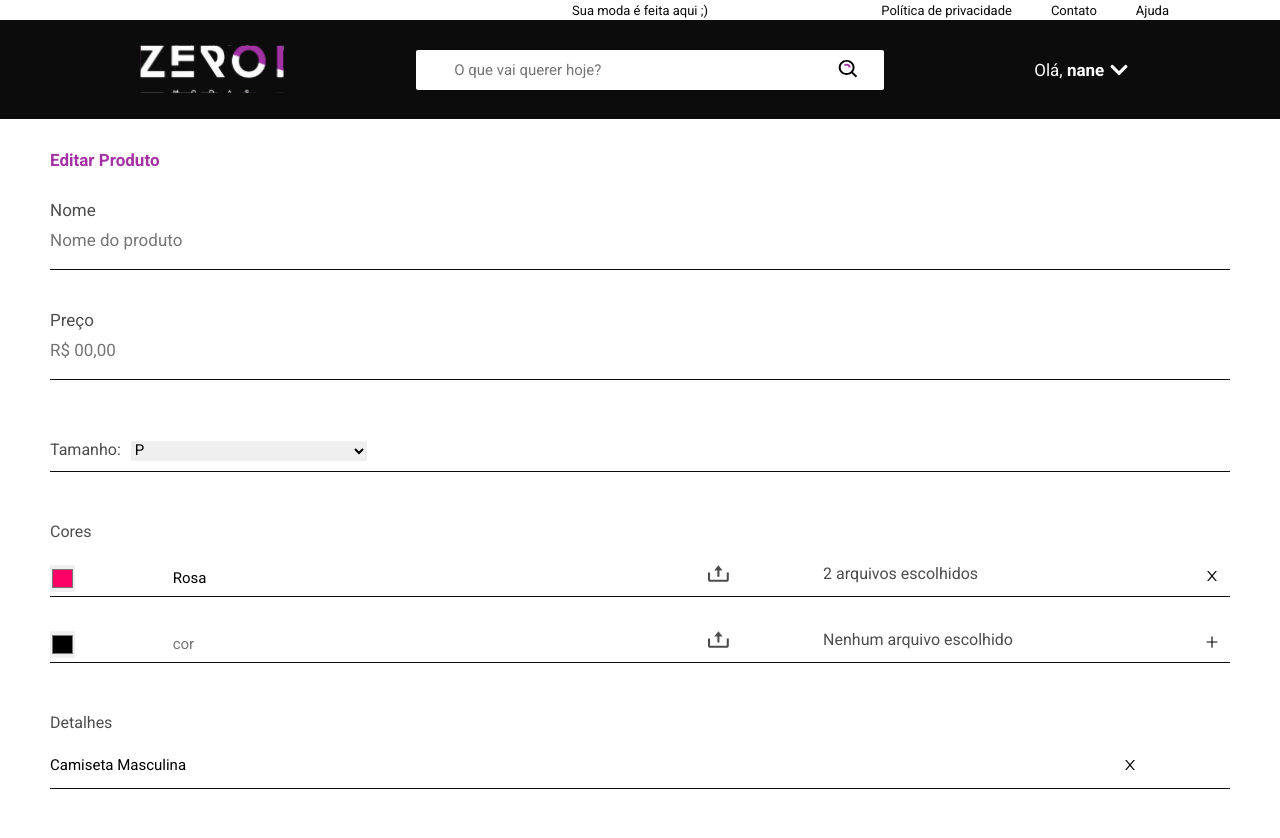
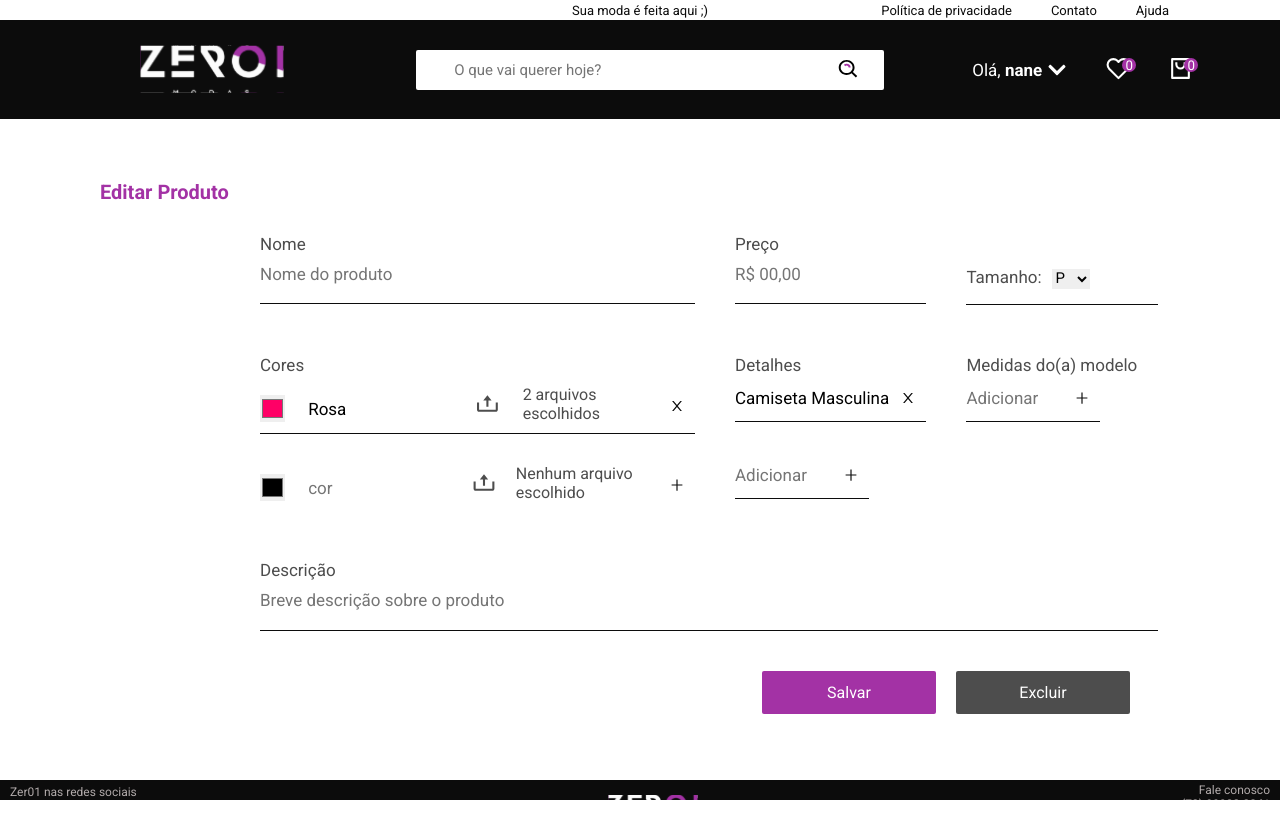
Before and after one commit to rayaneacacio/Zer01_Modas, a React (Vite) app: page /edit in a window 1280 px wide. Shown: the top 838 px of the page. Built offline with nearby package versions, Linux system fonts and the light colour scheme; some icons are missing.

Commit message:
aplicando estilos responsivos nas pages New e Edit

```diff
--- a/src/components/ChangeColor/style.js
+++ b/src/components/ChangeColor/style.js
@@ -39,4 +39,10 @@ export const Container = styled.div`
   > div > button {
     padding-bottom: 1rem;
   }
+
+  @media(min-width: 1000px) {
+    label, input {
+      font-size: 1.7rem;
+    }
+  }
 `;
--- a/src/components/EditCatalog/index.jsx
+++ b/src/components/EditCatalog/index.jsx
@@ -7,7 +7,7 @@ import { Container } from "./style";
 export function EditCatalog({ ...rest }) {
   return (
     <Container {...rest}>
-      <Input className="input-address" title="Nome" placeholder="Nome do produto" />
+      <Input title="Nome" placeholder="Nome do produto" />
 
       <Input title="Preço" placeholder="R$ 00,00" />
 
@@ -21,21 +21,27 @@ export function EditCatalog({ ...rest }) {
         </select>
       </label>
 
+      <div className="colors">
         <p>Cores</p>
         <div className="tags">
           <ChangeColor color="#FF0066" nameColor="Rosa" images={["vestido-rosa.png", "dafsgeg.png"]} />
           <ChangeColor $newColor />
         </div>
+      </div>
 
+      <div className="details">
         <p>Detalhes</p>
         <div className="tags">
           <OutfitTag text="Camiseta Masculina" />
           <OutfitTag $newTag />
         </div>
+      </div>
 
+      <div className="modelDetails">
         <p>Medidas do(a) modelo</p>
         <div className="tags">
           <OutfitTag $newTag />
+        </div>
       </div>
 
       <label className="textarea" htmlFor="textarea">
--- a/src/components/EditCatalog/style.js
+++ b/src/components/EditCatalog/style.js
@@ -6,9 +6,9 @@ export const Container = styled.div`
   flex-direction: column;
   gap: 4rem;
 
-  > p {
+  > div > p {
     font-size: 1.6rem;
-    margin: 1rem 0 -2rem 0;
+    margin: 1rem 0;
   }
 
   > label {
@@ -47,4 +47,62 @@ export const Container = styled.div`
       margin-top: 1rem;
     }
   }
+
+  @media(min-width: 1000px) {
+    display: grid;
+    grid-template-areas:
+      "name price size"
+      "colors details modelDetails"
+      "description description description";
+    grid-template-columns: 50% 22% 22%;
+    align-items: center;
+
+    > input:first-of-type {
+      grid-area: name;
+    }
+
+    > input:last-of-type {
+      grid-area: price;
+    }
+
+    #sizeLabel {
+      grid-area: size;
+      padding-bottom: 1.5rem;
+      margin-top: 3.3rem;
+    }
+
+    .colors {
+      grid-area: colors;
+    }
+
+    .details {
+      grid-area: details;
+    }
+
+    .modelDetails {
+      grid-area: modelDetails;
+    }
+
+    .colors, .details, .modelDetails {
+      height: 16rem;
+      overflow-y: auto;
+    }
+
+    .details > div, .modelDetails > div {
+      gap: 4rem;
+    }
+
+    .textarea {
+      grid-area: description;
+      font-size: 1.7rem;
+
+      textarea {
+        font-size: 1.7rem;
+      }
+    }
+
+    > label, > div > p {
+      font-size: 1.7rem;
+    }
+  }
 `;
--- a/src/components/Header/index.jsx
+++ b/src/components/Header/index.jsx
@@ -16,7 +16,7 @@ import { Container } from "./style";
 export function Header() {
   const [ menuDesktop, setMenuDesktop ] = useState("close");
 
-  const isAdmin = true;
+  const isAdmin = false;
 
   const navigate = useNavigate();
   const route = useLocation();
--- a/src/components/OutfitTag/style.js
+++ b/src/components/OutfitTag/style.js
@@ -15,4 +15,10 @@ export const Container = styled.div`
   input, button {
     background: none;
   }
+
+  @media(min-width: 1000px) {
+    input {
+      font-size: 1.7rem;
+    }
+  }
 `;
--- a/src/pages/Edit/index.jsx
+++ b/src/pages/Edit/index.jsx
@@ -13,8 +13,11 @@ export function Edit() {
       <Main>
         <h3> Editar Produto </h3>
         <EditCatalog />
-        <Button title="Salvar" />
-        <Button title="Excluir" />
+        <div className="buttons">
+          <Button title="Salvar" />
+          <Button title="Excluir" />
+        </div>
+
         <Footer />
       </Main>
     </Container>
--- a/src/pages/Edit/style.js
+++ b/src/pages/Edit/style.js
@@ -15,19 +15,56 @@ export const Main = styled.main`
     margin: 3rem 5rem;
   }
 
-  > div, > button {
+  > div, .buttons {
     margin: 0 5rem;
   }
 
-  > button {
+  .buttons {
+    display: flex;
+    flex-direction: column;
+  }
+
+  .buttons > button {
     background: ${({ theme }) => theme.COLORS.PURPLE};
     color: ${({ theme }) => theme.COLORS.WHITE};
     padding: 1rem;
     margin-top: 5rem;
   }
 
-  > button:last-of-type {
+  .buttons > button:last-of-type {
     background: ${({ theme }) => theme.COLORS.GRAY_700};
     margin-top: 2rem;
   }
+
+  @media(min-width: 1000px) {
+    height: calc(100% - 15rem);
+    margin-top: 15rem;
+
+    > h3 {
+      font-size: 2rem;
+      margin-left: 10rem;
+    }
+
+    > div, .buttons {
+      margin: 0 15rem 0 26rem;
+    }
+
+    .buttons {
+      flex-direction: row;
+      justify-content: flex-end;
+      gap: 2rem;
+
+      > button, > button:last-of-type {
+        margin-top: 4rem;
+        width: 20%;
+        height: 55%;
+      }
+    }
+  }
+
+  @media(min-width: 1400px) {
+    > h3 {
+      margin-left: 26rem;
+    }
+  }
 `;
--- a/src/pages/New/style.js
+++ b/src/pages/New/style.js
@@ -25,4 +25,30 @@ export const Main = styled.main`
     padding: 1rem;
     margin-top: 3rem;
   }
+
+  @media(min-width: 1000px) {
+    height: calc(100% - 15rem);
+    margin-top: 15rem;
+
+    > h3 {
+      font-size: 2rem;
+      margin-left: 10rem;
+    }
+
+    > div, > button {
+      margin: 0 15rem 0 26rem;
+    }
+
+    > button {
+      width: 20%;
+      align-self: flex-end;
+      margin-top: 4rem;
+    }
+  }
+
+  @media(min-width: 1400px) {
+    > h3 {
+      margin-left: 26rem;
+    }
+  }
 `;
--- a/src/pages/ShoppingCart/style.js
+++ b/src/pages/ShoppingCart/style.js
@@ -140,18 +140,6 @@ export const Main = styled.main`
         "footer footer";
     grid-column-gap: 5rem;
     grid-template-columns: 1fr 1fr;
-    grid-template-rows: 10% 80%;
-
-    & ::-webkit-scrollbar {
-      background: white;
-      width: 1.3rem;
-    }
-
-    & ::-webkit-scrollbar-thumb {
-      background: ${({ theme }) => theme.COLORS.GRAY_500};
-      border-radius: 10px;
-      border: 0.3rem solid white;
-    }
 
     .info {
       background: ${({ theme }) => theme.COLORS.BLACK};
--- a/src/styles/global.js
+++ b/src/styles/global.js
@@ -81,6 +81,17 @@ export default createGlobalStyle`
     background: ${({ theme }) => theme.COLORS.BLACK};
   }
 
+  & ::-webkit-scrollbar {
+    background: white;
+    width: 1.3rem;
+  }
+
+  & ::-webkit-scrollbar-thumb {
+    background: ${({ theme }) => theme.COLORS.GRAY_500};
+    border-radius: 10px;
+    border: 0.3rem solid white;
+  }
+
   @keyframes toTop {
     to {
       opacity: 1;
```
Lines whose indentation alone changed are shown as unchanged.
